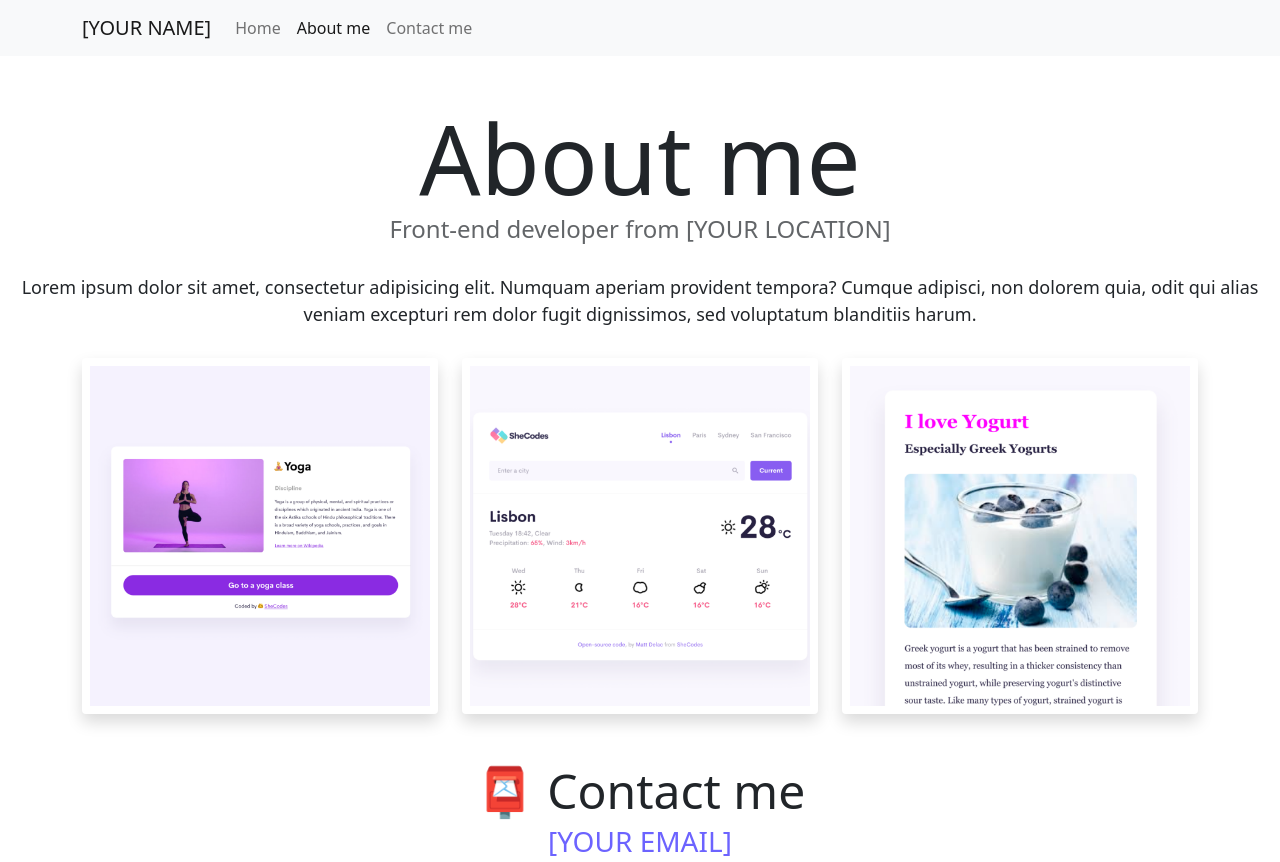
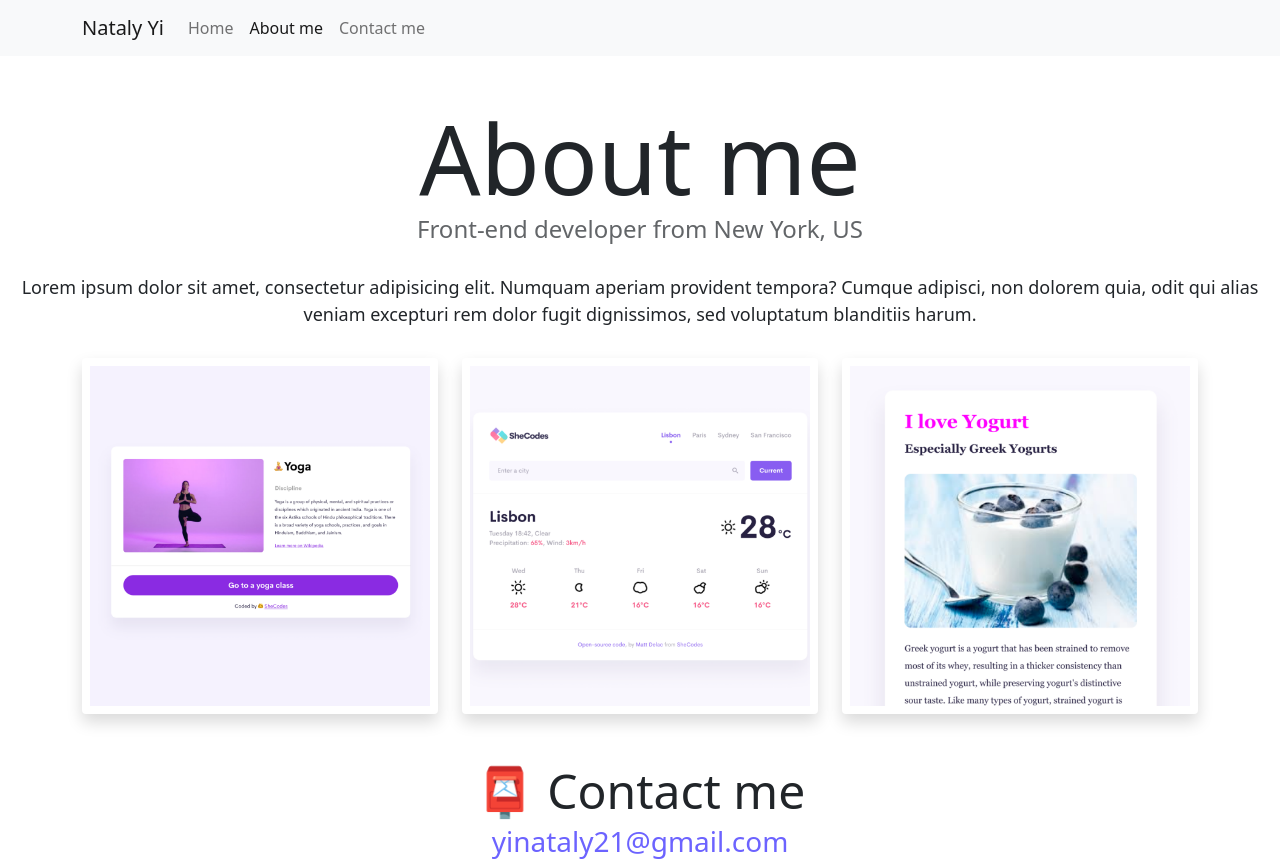
Before and after one commit to Namix23/advanced-tools, a website: page about.html in a window 1280 px wide. Drawn offline with nearby package versions, Linux system fonts and the light colour scheme.

Commit message:
Fill-in template areas

```diff
--- a/about.html
+++ b/about.html
@@ -16,12 +16,12 @@
       crossorigin="anonymous"
     ></script>
     <link rel="stylesheet" href="style.css" />
-    <title>About [YOUR NAME]</title>
+    <title>About</title>
   </head>
   <body>
     <nav class="navbar navbar-expand-lg navbar-light bg-light fixed-top">
       <div class="container">
-        <a class="navbar-brand" href="index.html">[YOUR NAME]</a>
+        <a class="navbar-brand" href="index.html">Nataly Yi</a>
         <button
           class="navbar-toggler"
           type="button"
@@ -49,7 +49,7 @@
       </div>
     </nav>
     <h1 class="text-center">About me</h1>
-    <h3 class="text-center">Front-end developer from [YOUR LOCATION]</h3>
+    <h3 class="text-center">Front-end developer from New York, US</h3>
     <div class="about-paragraphs text-center">
       <p>
         Lorem ipsum dolor sit amet, consectetur adipisicing elit. Numquam
@@ -73,7 +73,9 @@
     </div>
     <div id="contact" class="mt-5">
       <h2 class="text-center">📮 Contact me</h2>
-      <a href="mailto:[YOUR EMAIL]" class="email-link"> [YOUR EMAIL] </a>
+      <a href="mailto:yinataly21@gmail.com" class="email-link"
+        >yinataly21@gmail.com</a
+      >
     </div>
   </body>
 </html>
```
Also changed, not shown: index.html (+4 -4 lines).
